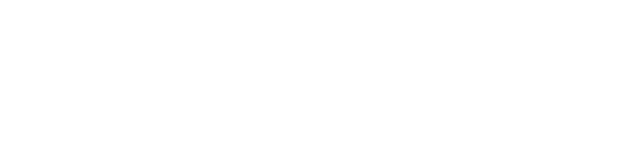
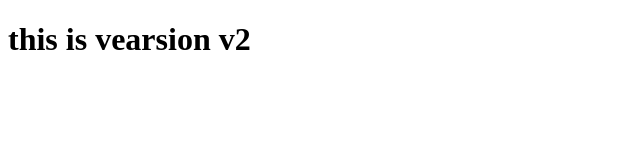
Before and after one commit to mallinath321/demo, a plain HTML site: page index.html in a window 1280 px wide. Shown: the whole page, without its empty margins (0-640 px from the left). Drawn offline with Linux system fonts and the light colour scheme.

Commit message:
this is v2

```diff
--- a/index.html
+++ b/index.html
@@ -6,6 +6,7 @@
     <title>Document</title>
 </head>
 <body>
+    <h1> this is vearsion v2</h1>
 
 </body>
 </html>
```
